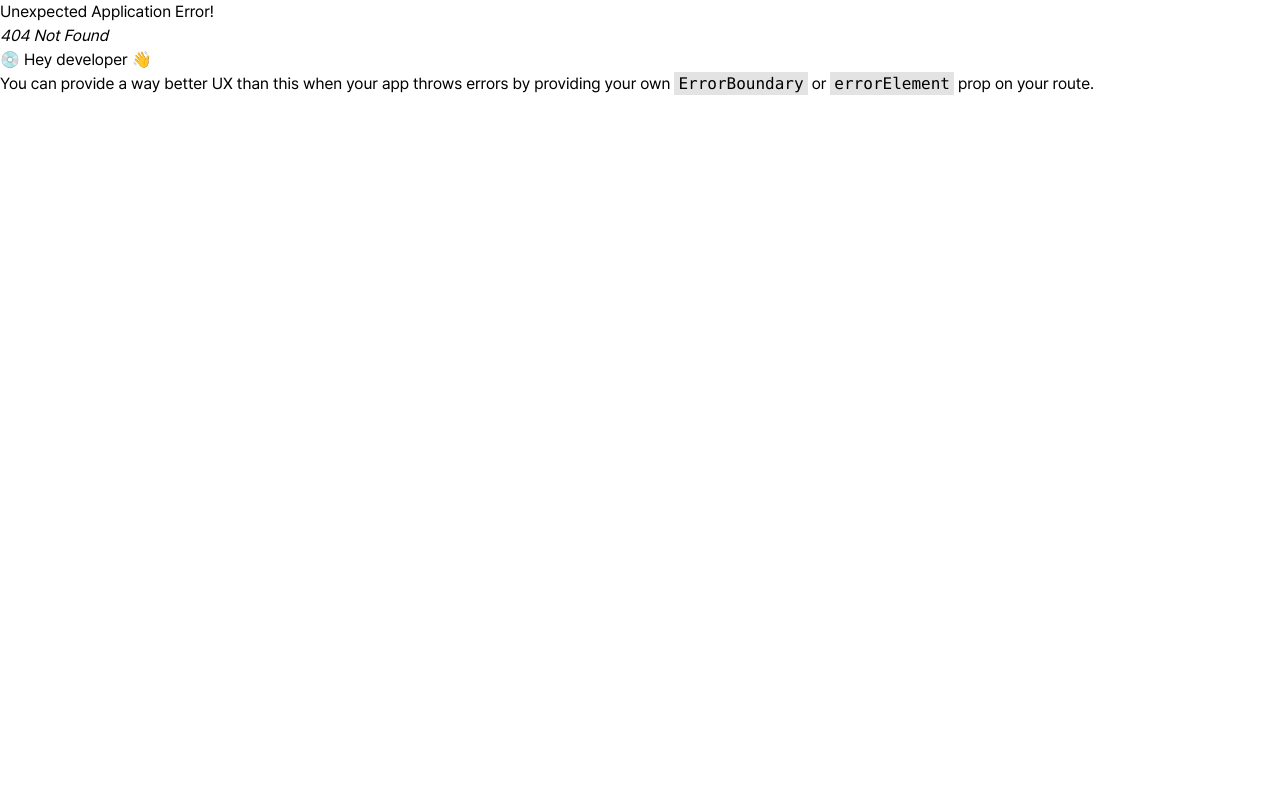
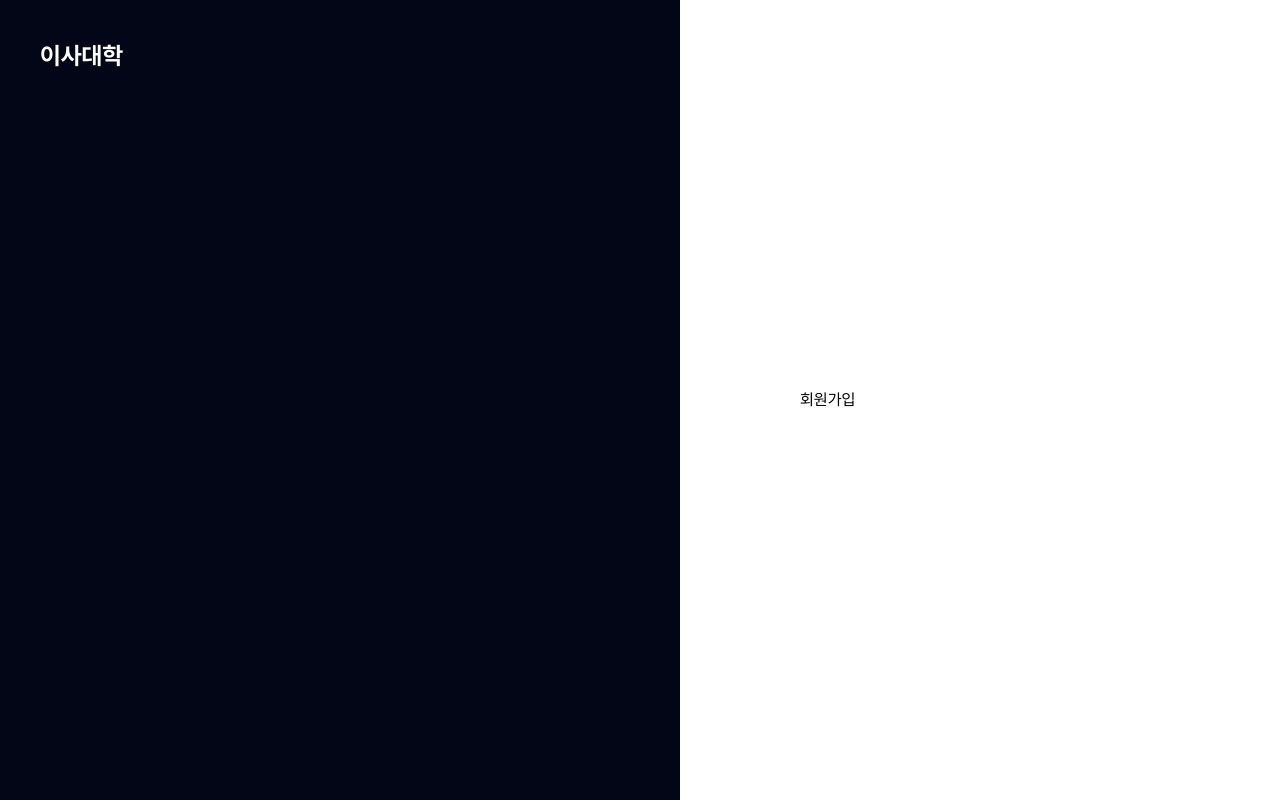
Before and after one commit to eunbinnie/react-board-app, a React (Vite) app: page /signup in a window 1280 px wide. Before the commit this address had no page. Built offline with nearby package versions, Linux system fonts and the light colour scheme.

Commit message:
feat: auth(로그인, 회원가입) 페이지 레이아웃 추가

```diff
--- a/src/main.tsx
+++ b/src/main.tsx
@@ -3,6 +3,7 @@ import './index.css';
 import ReactDOM from 'react-dom/client';
 import { createBrowserRouter, RouterProvider } from 'react-router-dom';
 
+import SignUpPage from './pages/auth/SignUp.tsx';
 import HomePage from './pages/Home.tsx';
 
 const router = createBrowserRouter([
@@ -10,6 +11,10 @@ const router = createBrowserRouter([
     path: '/',
     element: <HomePage />,
   },
+  {
+    path: '/signup',
+    element: <SignUpPage />,
+  },
 ]);
 
 ReactDOM.createRoot(document.getElementById('root')!).render(
--- /dev/null
+++ b/src/pages/auth/AuthLayout.tsx
@@ -0,0 +1,25 @@
+import type { PropsWithChildren } from 'react';
+import { Link } from 'react-router-dom';
+
+interface IAuthLayoutProps extends PropsWithChildren {}
+
+const AuthLayout = ({ children }: IAuthLayoutProps) => {
+  return (
+    <div className='flex h-dvh'>
+      <div className='hidden bg-slate-950 p-10 lg:block lg:flex-1'>
+        <h1>
+          <Link to='/' className='text-2xl font-bold text-white'>
+            이사대학
+          </Link>
+        </h1>
+      </div>
+      <div className='flex flex-1 items-center'>
+        <div className='mx-auto box-content w-full max-w-[360px] p-6'>
+          {children}
+        </div>
+      </div>
+    </div>
+  );
+};
+
+export default AuthLayout;
--- /dev/null
+++ b/src/pages/auth/SignUp.tsx
@@ -0,0 +1,11 @@
+import AuthLayout from './AuthLayout';
+
+const SignUpPage = () => {
+  return (
+    <AuthLayout>
+      <div>회원가입</div>
+    </AuthLayout>
+  );
+};
+
+export default SignUpPage;
```
